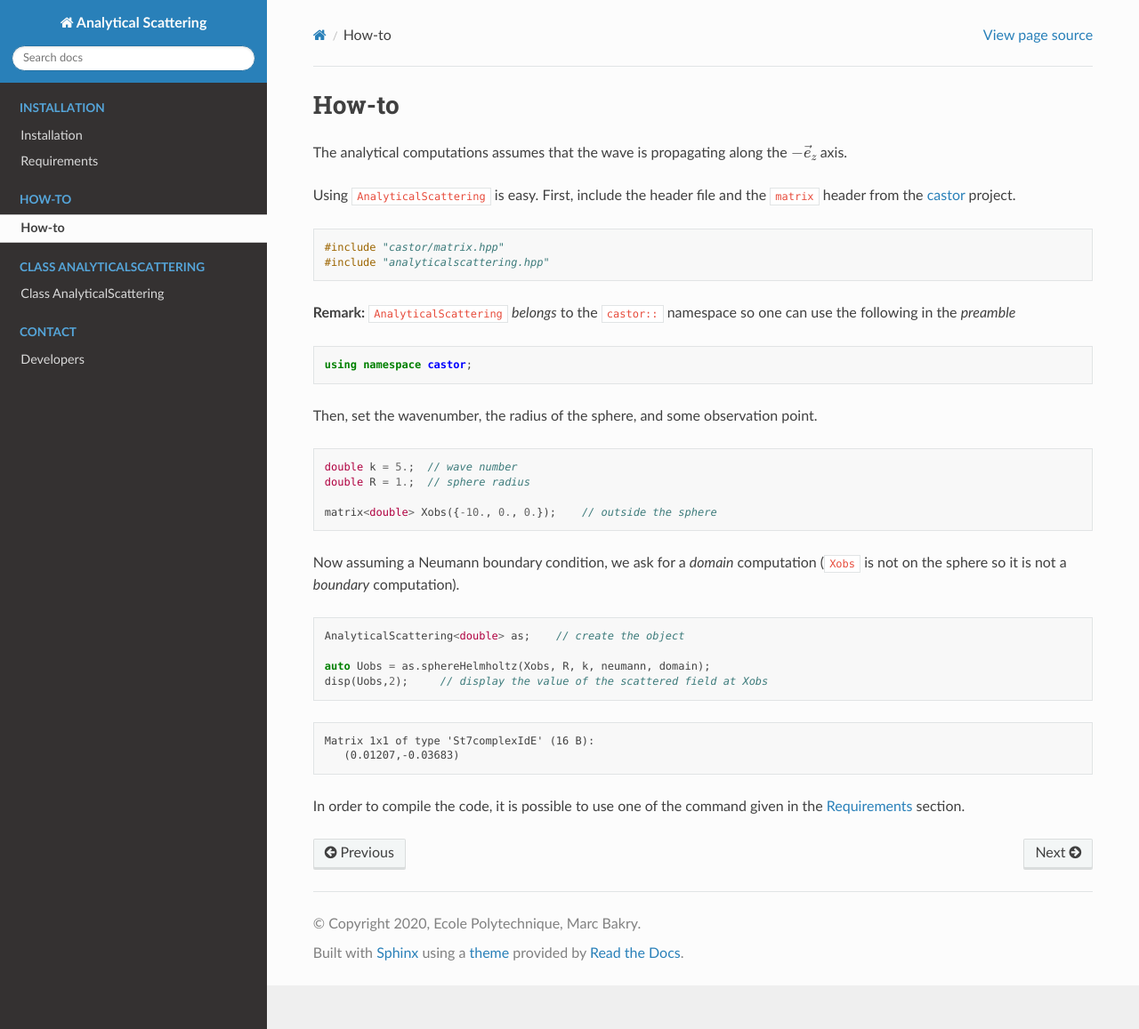
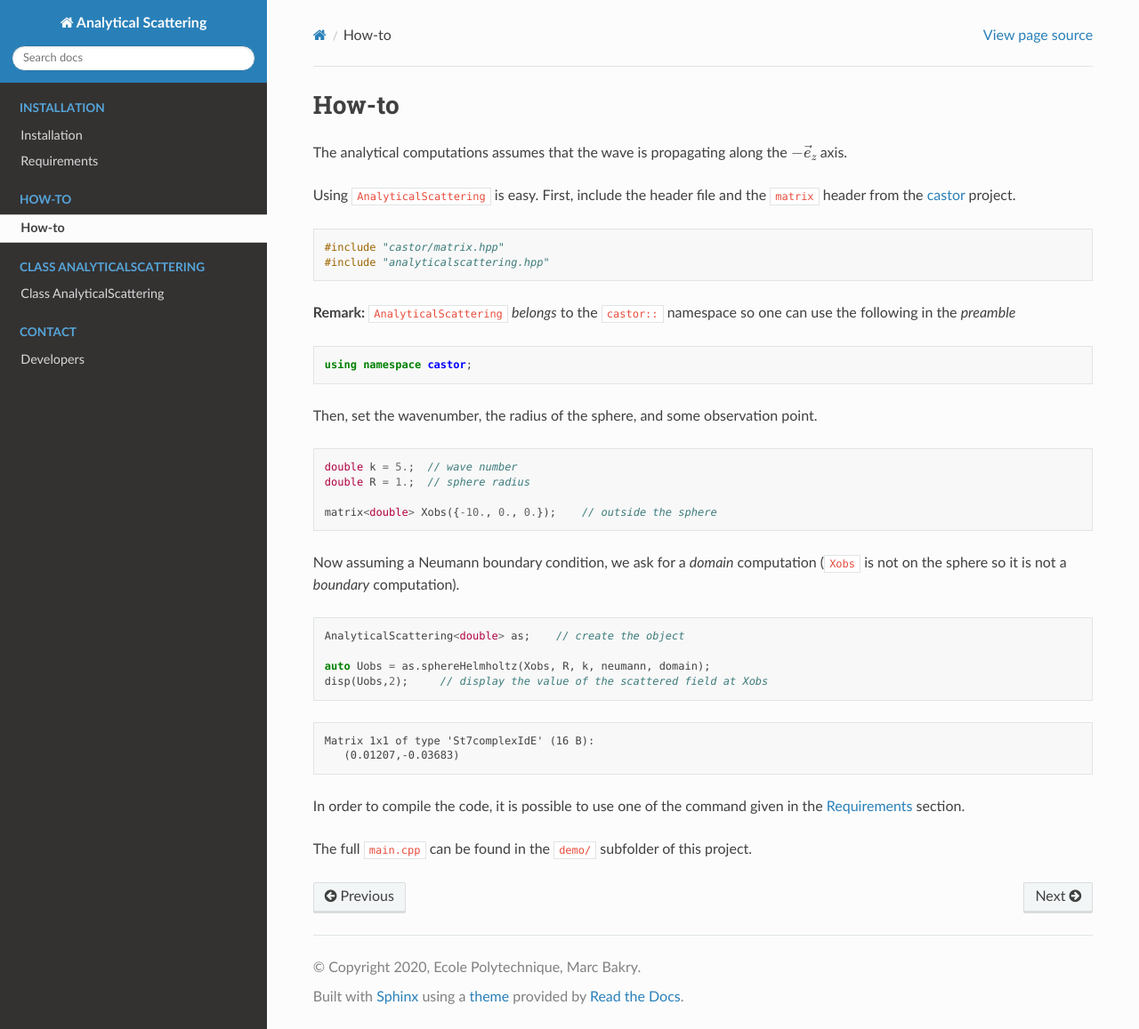
Before and after one commit to marcbakry/AnalyticalScattering, a Sphinx documentation site: the page built from doc/source/howto.rst, in a window 1280 px wide and 1157 px high. Shown: the whole window at 89% size. Built offline with Sphinx 7.4.7 and the Read the Docs theme 2.0.0, drawn with Linux system fonts in a browser that asks for light colours.

Commit message:
finished doc

```diff
--- a/doc/source/howto.rst
+++ b/doc/source/howto.rst
@@ -44,3 +44,5 @@ Now assuming a Neumann boundary condition, we ask for a *domain* computation (``
        (0.01207,-0.03683)
 
 In order to compile the code, it is possible to use one of the command given in the :ref:`label-requirements` section.
+
+The full ``main.cpp`` can be found in the ``demo/`` subfolder of this project.
```
